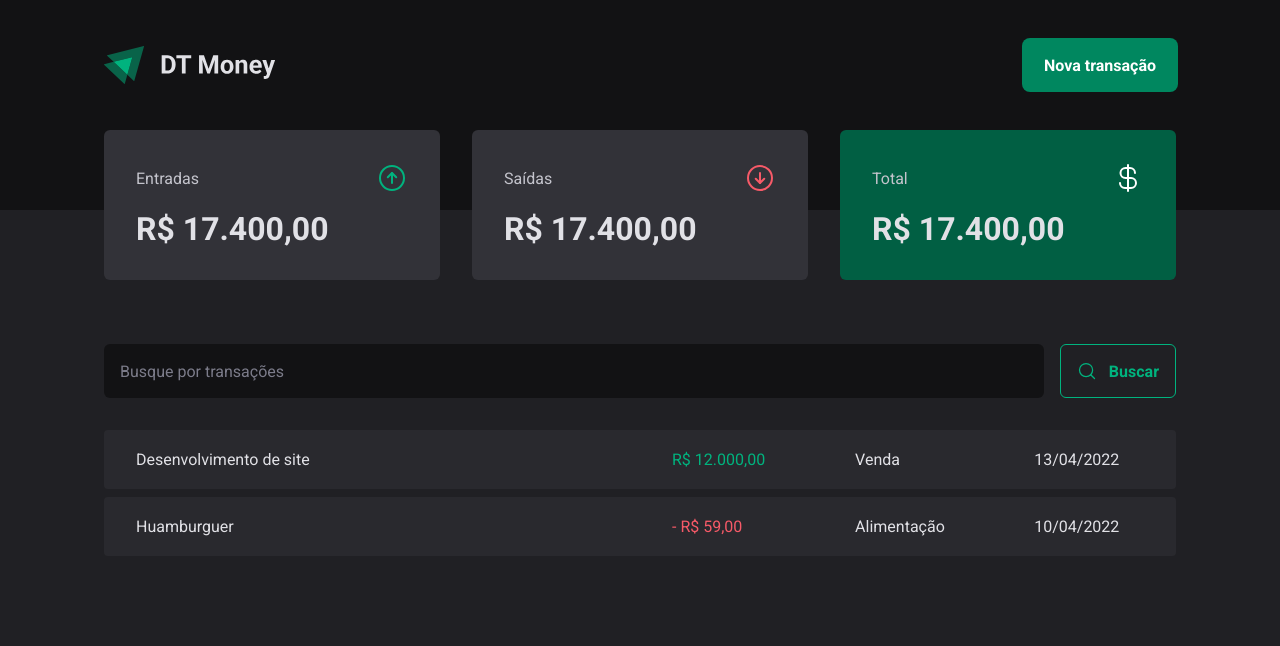
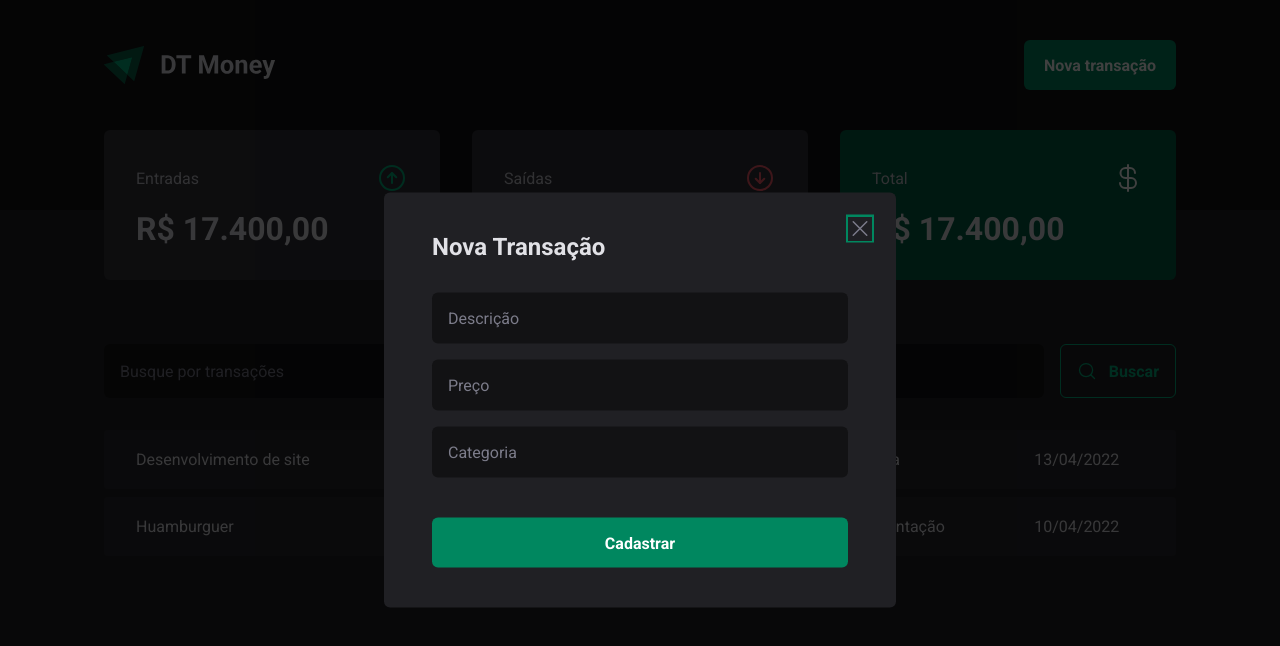
Before and after one commit to adonesbalica/dt-money, a React (Vite) app: page / in a window 1280 px wide. Both pictures are taken after a click on the button "Nova transação". Shown: the top 646 px of the page. Built offline with nearby package versions, Linux system fonts and the light colour scheme.

Commit message:
feat: new transaction modal

```diff
--- a/package.json
+++ b/package.json
@@ -10,6 +10,7 @@
     "preview": "vite preview"
   },
   "dependencies": {
+    "@radix-ui/react-dialog": "^1.1.6",
     "phosphor-react": "^1.4.1",
     "react": "^19.0.0",
     "react-dom": "^19.0.0",
--- a/src/components/Header/index.tsx
+++ b/src/components/Header/index.tsx
@@ -1,6 +1,9 @@
 import { HeaderContainer, HeaderContent, NewTransactionButton } from './styles'
 
+import * as Dialog from '@radix-ui/react-dialog'
+
 import logoImg from '../../assets/logo.svg'
+import { NewTransactionModal } from '../NewTransctionModal'
 
 export function Header() {
   return (
@@ -8,7 +11,13 @@
       <HeaderContent>
         <img src={logoImg} alt="" />
 
-        <NewTransactionButton>Nova transação</NewTransactionButton>
+        <Dialog.Root>
+          <Dialog.Trigger asChild>
+            <NewTransactionButton>Nova transação</NewTransactionButton>
+          </Dialog.Trigger>
+
+          <NewTransactionModal />
+        </Dialog.Root>
       </HeaderContent>
     </HeaderContainer>
   )
--- /dev/null
+++ b/src/components/NewTransctionModal/index.tsx
@@ -0,0 +1,27 @@
+import * as Dialog from '@radix-ui/react-dialog'
+
+import { CloseButton, Content, Overlay } from './styles'
+import { X } from 'phosphor-react'
+
+export function NewTransactionModal() {
+  return (
+    <Dialog.Portal>
+      <Overlay />
+      <Content>
+        <Dialog.Title>Nova Transação</Dialog.Title>
+
+        <CloseButton>
+          <X size={24} />
+        </CloseButton>
+
+        <form action="">
+          <input type="text" placeholder="Descrição" required />
+          <input type="number" placeholder="Preço" required />
+          <input type="text" placeholder="Categoria" required />
+
+          <button type="submit">Cadastrar</button>
+        </form>
+      </Content>
+    </Dialog.Portal>
+  )
+}
--- /dev/null
+++ b/src/components/NewTransctionModal/styles.ts
@@ -0,0 +1,70 @@
+import styled from 'styled-components'
+import * as Dialog from '@radix-ui/react-dialog'
+
+export const Overlay = styled(Dialog.Overlay)`
+  position: fixed;
+  width: 100vw;
+  height: 100vh;
+  inset: 0;
+  background: rgba(0, 0, 0, 0.75);
+`
+
+export const Content = styled(Dialog.Content)`
+  min-width: 32rem;
+  border-radius: 6px;
+  padding: 2.5rem 3rem;
+  background: ${(props) => props.theme['gray-800']};
+
+  position: fixed;
+  top: 50%;
+  left: 50%;
+  transform: translate(-50%, -50%);
+
+  form {
+    margin-top: 2rem;
+
+    display: flex;
+    flex-direction: column;
+    gap: 1rem;
+
+    input {
+      border-radius: 6px;
+      border: 0;
+      background: ${(props) => props.theme['gray-900']};
+      color: ${(props) => props.theme['gray-300']};
+      padding: 1rem;
+
+      &::placeholder {
+        color: ${(props) => props.theme['gray-500']};
+      }
+    }
+
+    button[type='submit'] {
+      height: 50px;
+      border: 0;
+      background: ${(props) => props.theme['green-500']};
+      color: ${(props) => props.theme.white};
+      font-weight: bold;
+      padding: 0 1.25rem;
+      border-radius: 6px;
+      margin-top: 1.5rem;
+      cursor: pointer;
+
+      &:hover {
+        background: ${(props) => props.theme['green-700']};
+        transition: background-color 0.25;
+      }
+    }
+  }
+`
+
+export const CloseButton = styled(Dialog.Close)`
+  position: absolute;
+  background: transparent;
+  border: 0;
+  top: 1.5rem;
+  right: 1.5rem;
+  line-height: 0;
+  cursor: pointer;
+  color: ${(props) => props.theme['gray-500']};
+`
```
Also changed, not shown: 1 other file (tests, documents, lock files or other folders).
